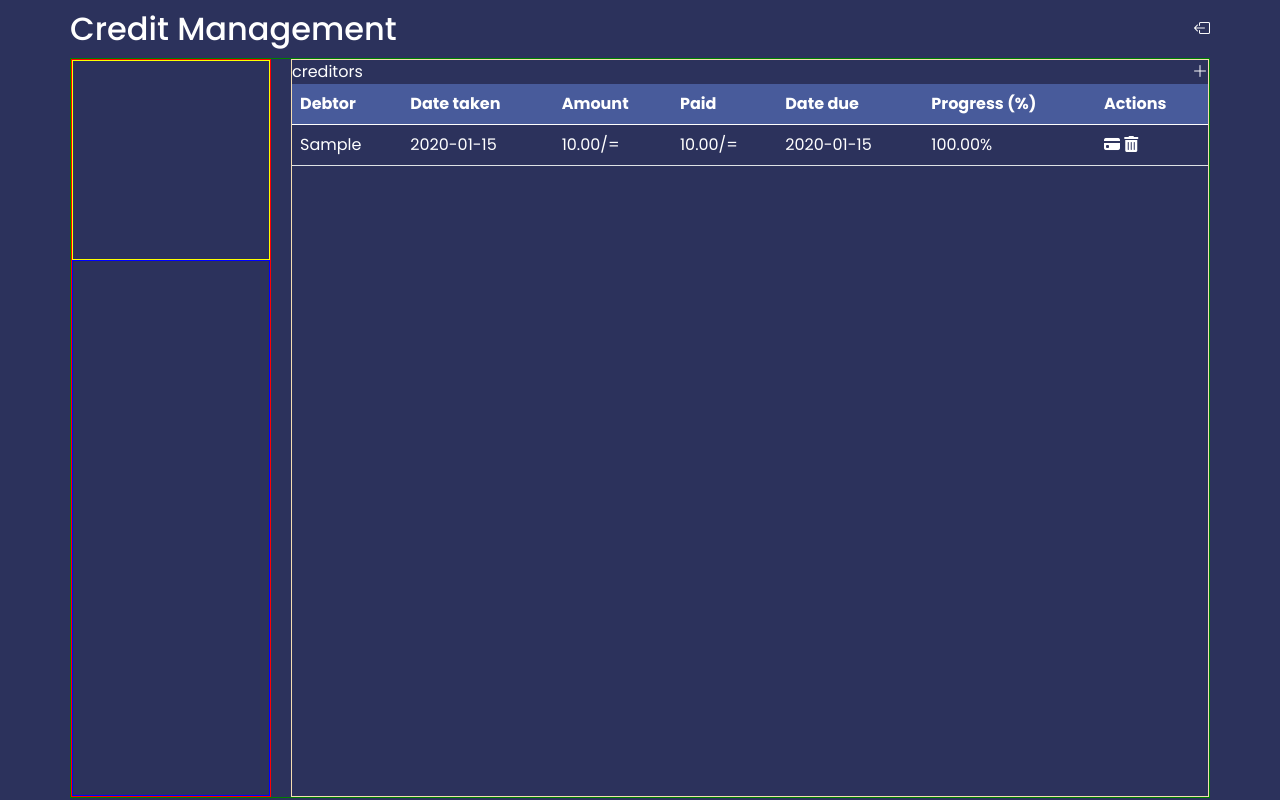
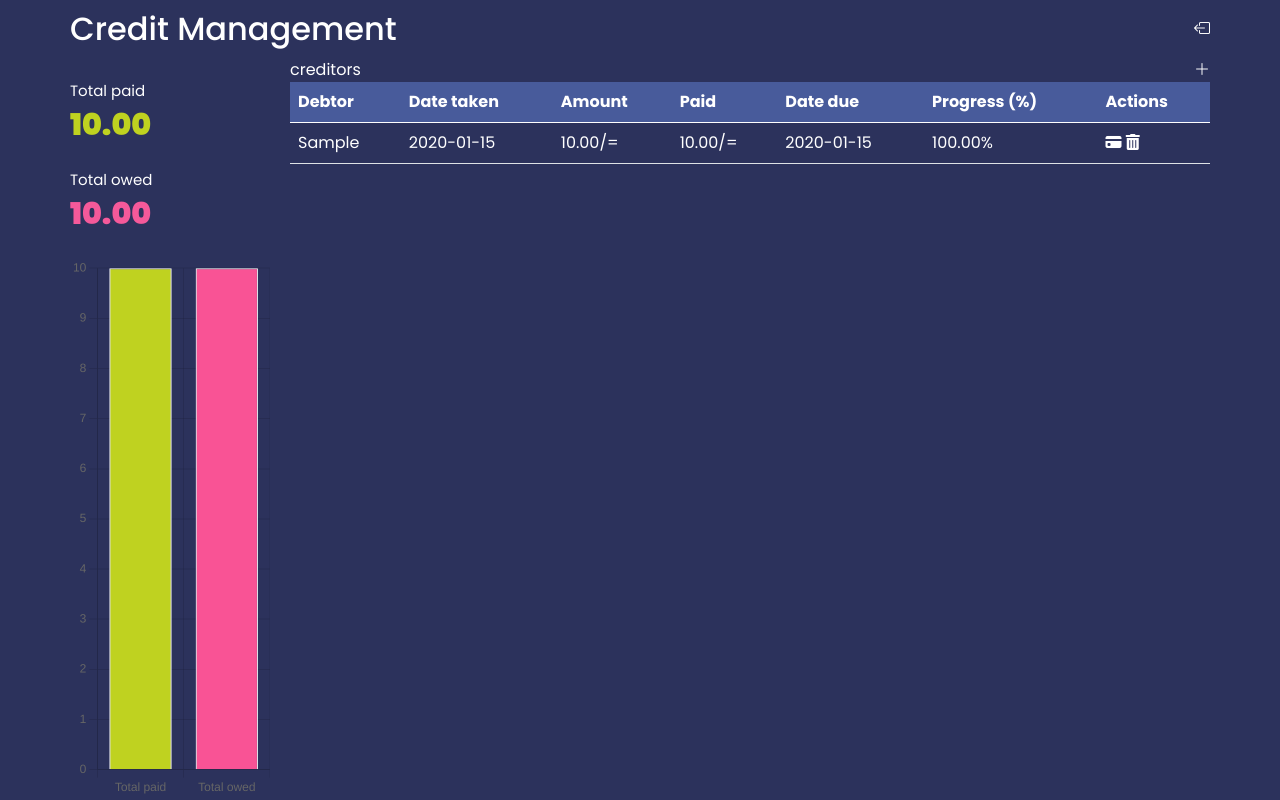
Before and after one commit to sundayirvine-code/cashFlow, a Flask app: page /credit in a window 1280 px wide. Run offline with Flask 3, Linux system fonts and the light colour scheme; a user stored in the database is signed in; tables that the repository leaves empty hold one stand-in row (values such as "Sample post"); some libraries are stand-ins or nearby versions; some web fonts are replaced.

Commit message:
created visuals for the credit

```diff
--- a/app.py
+++ b/app.py
@@ -1539,8 +1539,21 @@ def credit():
             return jsonify({'error': error_message}), 400  # Return 400 status code for bad request
     # Fetch all rows in the Credit model for the current user, ordered by date_taken
     credits = Credit.query.filter_by(user_id=current_user.id).order_by(Credit.date_taken.desc()).all()
-
-    return render_template('credit.html', credits=credits)
+    total_amount_paid = db.session.query(func.sum(Credit.amount_paid)).filter(
+        Credit.user_id == current_user.id,
+    ).scalar()
+
+    total_amount_owed = db.session.query(func.sum(Credit.amount)).filter(
+        Credit.user_id == current_user.id,
+    ).scalar()
+
+    if total_amount_paid is None:
+        total_amount_paid = 0
+
+    return render_template('credit.html',
+                           credits=credits,
+                           total_amount_owed=total_amount_owed,
+                           total_amount_paid=total_amount_paid)
 
 @app.route('/credit/settle', methods=['POST'])
 @login_required
--- /dev/null
+++ b/static/script/creditchart.js
@@ -0,0 +1,73 @@
+// Function to render the horizontal bar chart
+async function renderCreditChart() {
+    try {
+        // Retrieve data attributes from the 'Chart' element
+        const ChartElement = document.getElementById('chart');
+        const paidAmount = parseFloat(ChartElement.dataset.totalpaidamount);
+        const owedAmount = parseFloat(ChartElement.dataset.totalowedamount);
+
+        console.log(ChartElement, paidAmount, owedAmount)
+
+        // Create a canvas element to render the chart
+        const canvas = document.createElement('canvas');
+        ChartElement.appendChild(canvas);
+
+        console.log(ChartElement, paidAmount, owedAmount)
+
+        // Create a chart using Chart.js
+        const ctx = canvas.getContext('2d');
+        const budgetData = {
+            labels: ['Total paid', 'Total owed'],
+            datasets: [{
+                data: [paidAmount, owedAmount],
+                backgroundColor: ['#bfd220', '#f95395'], // Use your desired colors
+                borderColor: 'white', // Set border color for the bars
+                borderWidth: 1,
+                color: 'white',
+            }],
+        };
+
+        const creditChart = new Chart(ctx, {
+            type: 'bar',
+            data: budgetData,
+            options: {
+                responsive: true,
+                maintainAspectRatio: false,
+                devicePixelRatio: 2,
+                scales: {
+                    x: {
+                        beginAtZero: true,
+                    },
+                },
+                plugins: {
+                    legend: {
+                        display: false, // Hide legend
+                    },
+                    title: {
+                        display: false,
+                        text: 'Budget Overview', // Set your chart title here
+                        font: {
+                            size: 15, // Set the font size for the title
+                            weight: 'bold', // Set the font weight (optional)
+                        },
+                    },
+                },
+                tooltips: {
+                    callbacks: {
+                        label: function (context) {
+                            const value = context.parsed;
+                            return `${value.toFixed(2)} /=`; // Format as currency
+                        },
+                    },
+                },
+            },
+        });
+
+    } catch (error) {
+        console.error('Error rendering budget chart:', error);
+    }
+}
+
+//Chart.defaults.color = 'white';
+// Call the function when the page loads
+window.onload = renderCreditChart;
--- a/static/styles/credit.css
+++ b/static/styles/credit.css
@@ -36,34 +36,29 @@
 #bottom{
     display: flex;
     justify-content: space-between;
-    border: 1px solid green;
     max-height: calc(100vh - 60px);
     height: calc(100vh - 60px);
 }
 
 #analyticSideBar{
     width: 200px;
-    border: 1px solid red;
 }
 
 #analytics{
     max-height: 200px;
     width: 100%;
     height: 200px;
-    border: 1px solid yellow;
 }
 
 #chart{
     max-height: calc(100% - 200px);
     height: calc(100% - 200px);
     width: 100%;
-    border: 1px solid blue;
 }
 
 #main{
     width: calc(100% - 220px);
     height: 100%;
-    border: 1px solid wheat;
 }
 
 #title{
@@ -125,3 +120,22 @@ form input{
     display: flex;
     justify-content: space-between;
 }
+
+#analytics{
+    display: flex;
+    flex-direction: column;
+    justify-content: space-evenly;
+    align-items: center;
+}
+
+#paidamt, #owedamt{
+    font-size: 30px;
+    font-weight: 900;
+}
+
+#totalpaid, #totalowed{
+    display: flex;
+    align-items: center;
+    justify-content: center;
+    width: 100%;
+}
--- a/templates/credit.html
+++ b/templates/credit.html
@@ -18,9 +18,22 @@
 
     <div id="analyticSideBar">
         <div id="analytics">
+            <div id="totalpaid">
+                <div style="width: 100%;">
+                    <p style="margin: 0; font-size: 15px;">Total paid</p>
+                    <div style="color: #bfd220;" id="paidamt">{{ total_amount_paid }}</div>
+                </div>
+            </div>
+
+            <div id="totalowed">
+                <div style="width: 100%;">
+                    <p style="margin: 0; font-size: 15px;">Total owed</p>
+                    <div style="color: #f5599a;" id="owedamt">{{ total_amount_owed }}</div>
+                </div>
+            </div>
 
         </div>
-        <div id="chart">
+        <div id="chart" data-totalpaidamount="{{ total_amount_paid }}" data-totalowedamount="{{ total_amount_owed }}">
 
         </div>
     </div>
@@ -163,4 +176,6 @@
 </div>
 
 <script src="/static/script/credit.js"></script>
+<script src="/static/script/creditchart.js"></script>
+<script src="https://cdn.jsdelivr.net/npm/chart.js"></script>
 {% endblock %}
```
